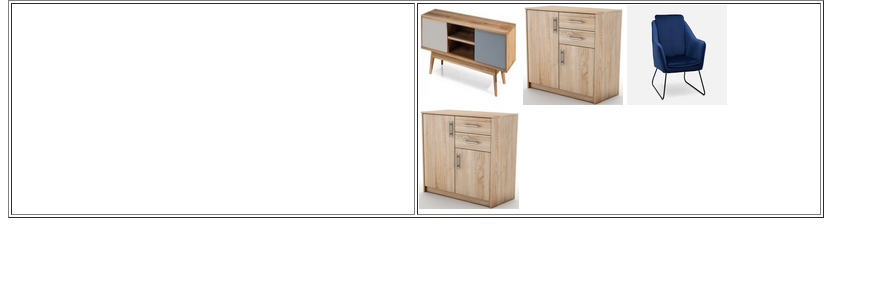
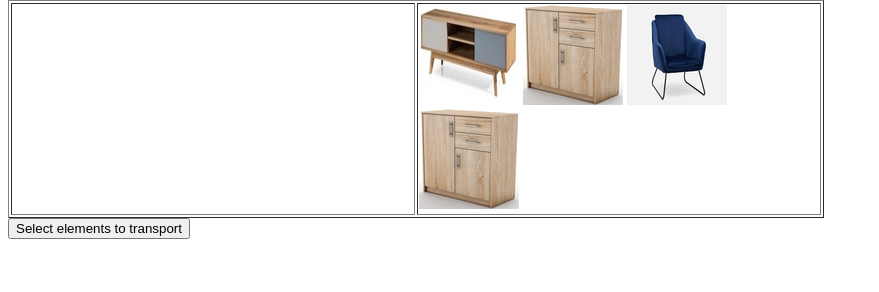
Before and after one commit to maciekbogusz/django_project, a Django app: page /moving/ in a window 1280 px wide. Shown: the part 130-422 px from the top of the page, without its empty margins (0-879 px from the left). Run offline with Django 3.2, Linux system fonts and the light colour scheme; some libraries are stand-ins or nearby versions.

Commit message:
- adding passing js variable to django

```diff
--- a/app/templates/moving.html
+++ b/app/templates/moving.html
@@ -15,6 +15,7 @@ table span {
     height: 100%;
     width: 100%;
 }
+
 </style>
 <script src="https://code.jquery.com/jquery-1.12.4.js"></script>
 <script src="https://code.jquery.com/ui/1.12.1/jquery-ui.js"></script>
@@ -34,6 +35,11 @@ $(document).ready(function () {
         };
     });
 })
+function GetColumnValues() {
+        var table = document.getElementById("elements_to_transport");
+        var element = table.innerHTML;
+        $.post(element)
+}
 </script>
 </head>
 <body>
@@ -46,15 +52,16 @@ $(document).ready(function () {
 </table>
 <table border="1" id="table_of_elements">
     <tr>
-        <td id="elements_to_transport"></td>
-        <td id="elements">
+        <td id="elements_to_transport" class="new">
+        </td>
+        <td id="elements" class="name">
             {% load static %}
             {% for keys, values in content.items %}
-            <img class="event" id="item{{ forloop.counter }}" draggable="true" src="{% static values %}" >
+                        <img class="event" id="item{{ forloop.counter }}" draggable="true" src="{% static values %}" >
             {% endfor %}
         </td>
     </tr>
 </table>
-
+<button id="button" onclick="GetColumnValues()">Select elements to transport</button>
 </body>
 </html>
--- a/app/views.py
+++ b/app/views.py
@@ -33,6 +33,9 @@ class MovingView(TemplateView):
         dict_of_images = {i: image_list[i] for i in range(0, len(image_list))}
         return render(request, 'moving.html', {'content': dict_of_images})
 
+    def getDataFromTable(self, request):
+        print(request.POST)
+
 class StockCheckerPageView(TemplateView):
     def get(self, request, **kwargs):
         my_stocks = {'PXM':None, 'NTT':None, 'ABC':None, 'BIO':None, 'CDR':None}
```
